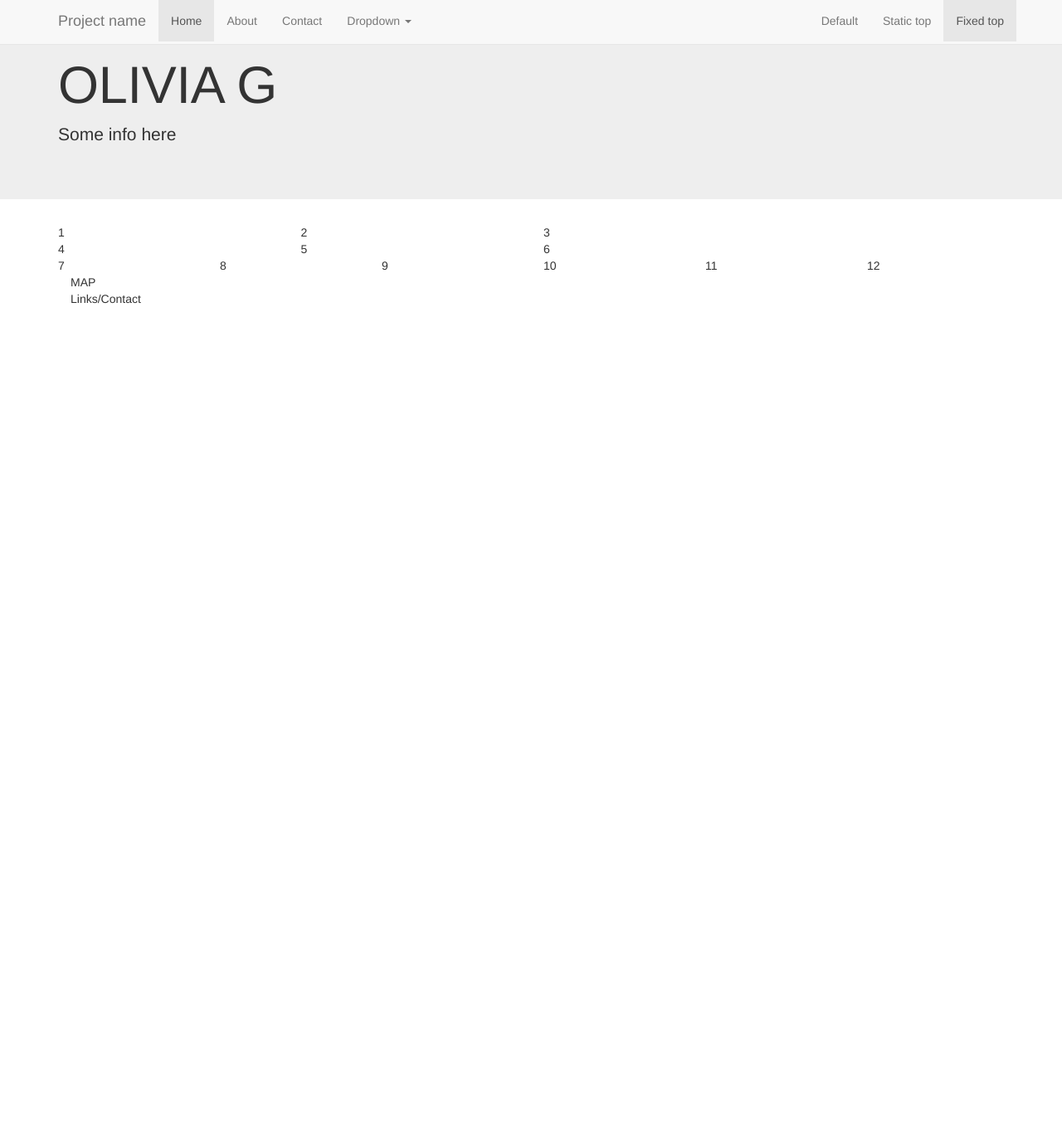
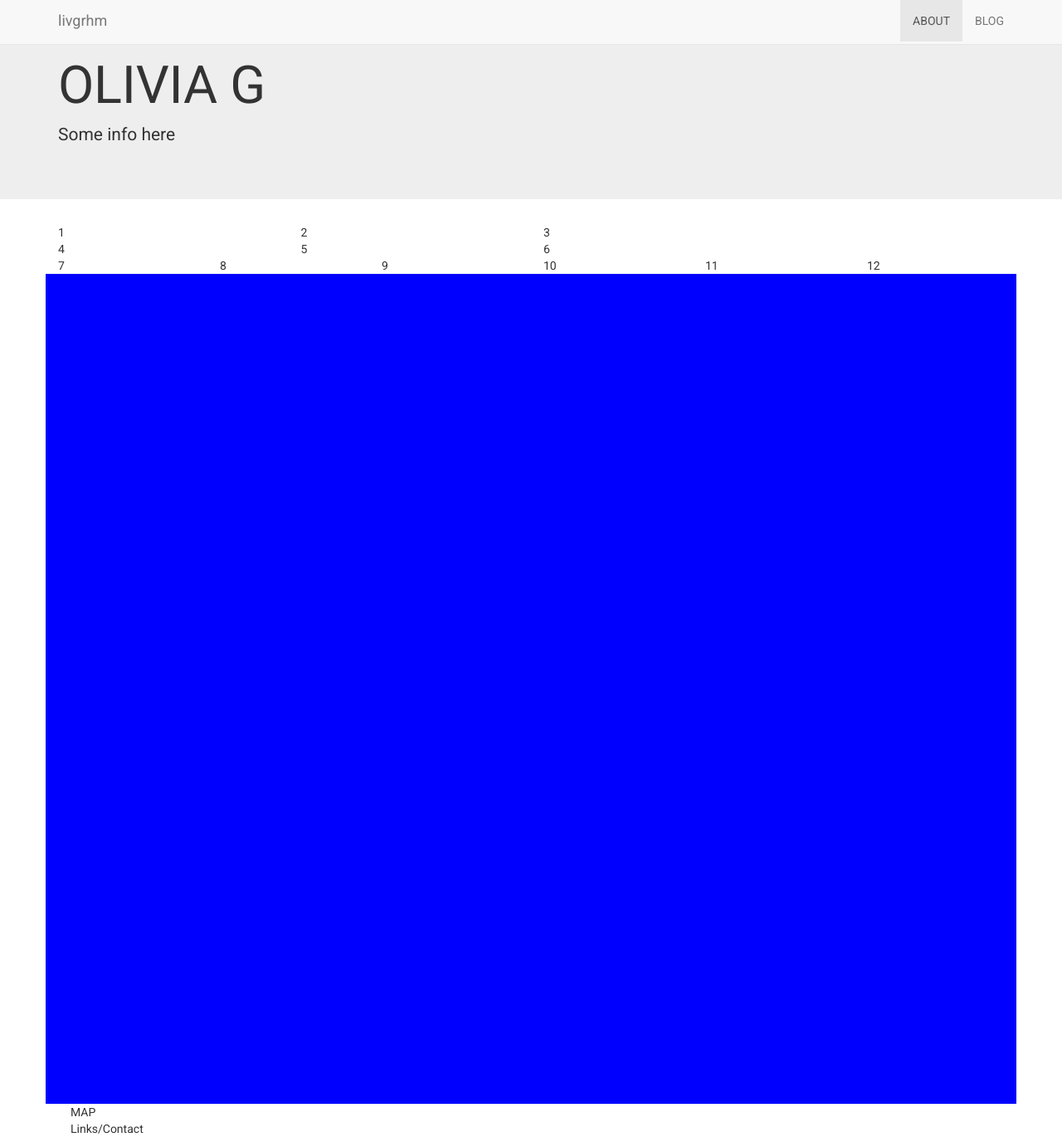
Before and after one commit to livgrhm/livgrhm.com, a Jekyll site: the page newlayout.html, which Jekyll copies as it is, in a window 1280 px wide and 1370 px high. Shown: the whole window at 83% size. Built offline with Jekyll 4.4.1, drawn with Linux system fonts in a browser that asks for light colours; nearby versions of some CDN libraries.

Commit message:
2016-09-30 newlayout updates

```diff
--- /dev/null
+++ b/_sass/_newlayout.scss
@@ -0,0 +1,34 @@
+* {
+  -webkit-box-sizing: border-box;
+     -moz-box-sizing: border-box;
+          box-sizing: border-box;
+}
+
+html {
+  font-size: 18px;
+  font-weight: 300;
+  line-height: 1.6;
+
+  @media (min-width: 38em) {
+    font-size: 20px;
+  }
+}
+
+html,
+body {
+  margin: 0;
+  padding: 0;
+}
+
+
+/*--------------
+  Nav
+  -------------- */
+nav {
+
+}
+
+
+.container {
+  font-family: $base-font;
+}
--- a/_sass/_variables.scss
+++ b/_sass/_variables.scss
@@ -4,8 +4,11 @@
   Font
   -------------- */
 @import 'https://fonts.googleapis.com/css?family=Source+Sans+Pro:300,300i,600';
+@import 'https://fonts.googleapis.com/css?family=Bitter';
+@import 'https://fonts.googleapis.com/css?family=Roboto';
 
-$base-font: "Source Sans Pro", Helvetica, Arial, sans-serif;
+// $base-font: "Source Sans Pro", Helvetica, Arial, sans-serif;
+$base-font: "Roboto", Helvetica, Arial, sans-serif;
 $code-font: Menlo, Monaco, monospace;
 $code-gist-font: Menlo, Monaco, "Courier New", monospace !important;
 
--- a/assets/css/main.scss
+++ b/assets/css/main.scss
@@ -5,4 +5,6 @@ sitemap: false
 @import "variables";
 @import "typography";
 @import "highlighter";
-@import "site";
+// @import "site";
+
+@import "newlayout";
--- a/newlayout.html
+++ b/newlayout.html
@@ -33,30 +33,12 @@
             <span class="icon-bar"></span>
             <span class="icon-bar"></span>
           </button>
-          <a class="navbar-brand" href="#">Project name</a>
+          <a class="navbar-brand" href="#">livgrhm</a>
         </div>
         <div id="navbar" class="navbar-collapse collapse">
-          <ul class="nav navbar-nav">
-            <li class="active"><a href="#">Home</a></li>
-            <li><a href="#about">About</a></li>
-            <li><a href="#contact">Contact</a></li>
-            <li class="dropdown">
-              <a href="#" class="dropdown-toggle" data-toggle="dropdown" role="button" aria-haspopup="true" aria-expanded="false">Dropdown <span class="caret"></span></a>
-              <ul class="dropdown-menu">
-                <li><a href="#">Action</a></li>
-                <li><a href="#">Another action</a></li>
-                <li><a href="#">Something else here</a></li>
-                <li role="separator" class="divider"></li>
-                <li class="dropdown-header">Nav header</li>
-                <li><a href="#">Separated link</a></li>
-                <li><a href="#">One more separated link</a></li>
-              </ul>
-            </li>
-          </ul>
           <ul class="nav navbar-nav navbar-right">
-            <li><a href="../navbar/">Default</a></li>
-            <li><a href="../navbar-static-top/">Static top</a></li>
-            <li class="active"><a href="./">Fixed top <span class="sr-only">(current)</span></a></li>
+            <li class="active"><a href="#">ABOUT <span class="sr-only">(current)</span></a></li>
+            <li><a href="#">BLOG</a></li>
           </ul>
         </div><!--/.nav-collapse -->
       </div>
@@ -116,6 +98,10 @@
       </div>
     </div>
 
+    <div class="container" style="height:1000px;background-color:blue;">
+
+    </div>
+
 
     <!-- Footer -->
     <footer>
```
